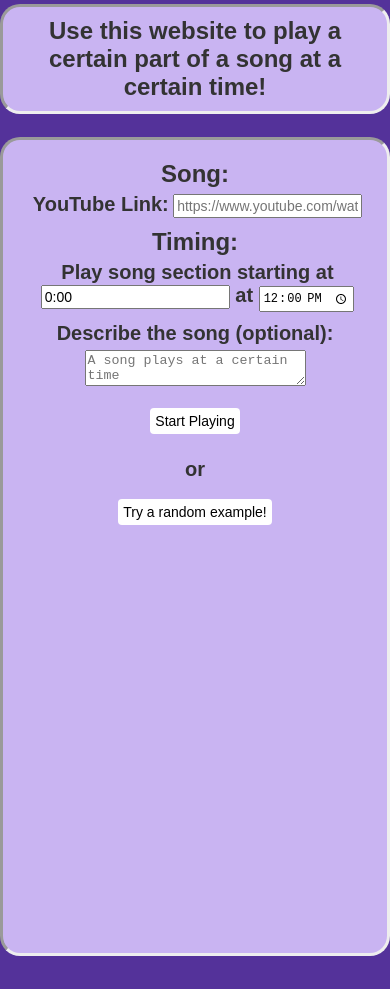
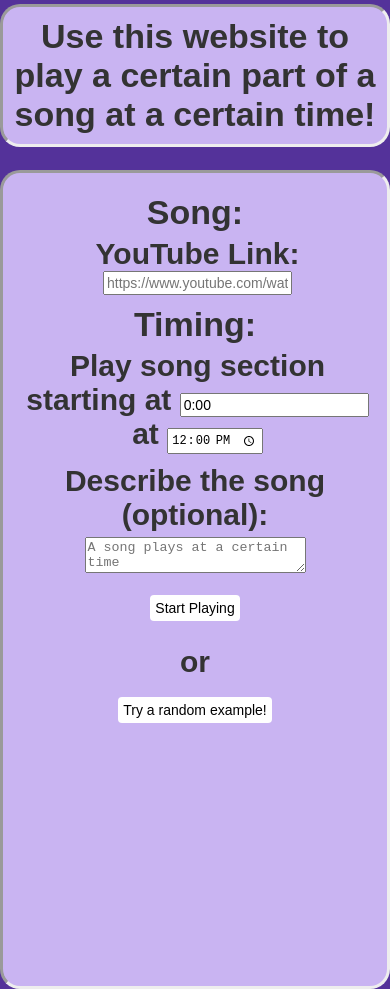
Before and after one commit to evanmasiello/songTimer, a plain HTML site: page index.html in a window 390 px wide. Before the commit the page ends 966 px from the top, so only its background shows below. Drawn offline with Linux system fonts and the light colour scheme.

Commit message:
better mobile style?

```diff
--- a/style.css
+++ b/style.css
@@ -69,18 +69,35 @@ h3 {
 }
 
 h1 {
-  font-size: 1.5em;
+  font-size: 24px;
   font-weight: bold;
 }
 
 h2 {
-  font-size: 1.25em;
+  font-size: 20px;
   font-weight: bold;
 }
 
 h3 {
-  font-size: 1em;
+  font-size: 16px;
   font-weight: bold;
+}
+
+@media only screen and (max-width: 600px) {
+  body {
+    font-size: 16px;
+  }
+  h1 {
+    font-size: 34px;
+  }
+
+  h2 {
+    font-size: 30px;
+  }
+
+  h3 {
+    font-size: 26px;
+  }
 }
 
 /* Style links */
```
